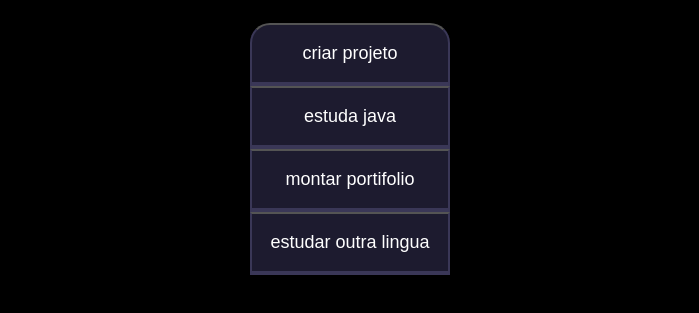
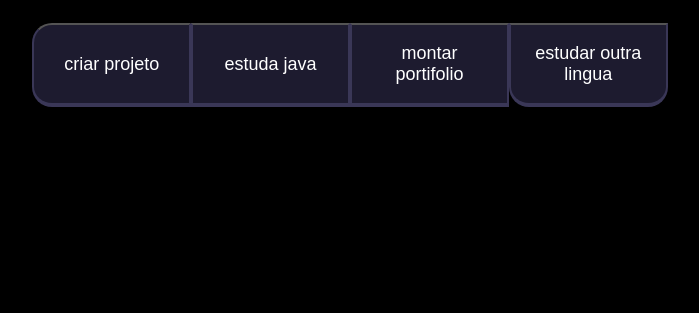
Before and after one commit to mariagabriela123gabi/3J----2024, a plain HTML site: page index.html in a window 1280 px wide. Shown: the part 93-406 px from the top of the page, without its empty margins (308-1007 px from the left). Drawn offline with Linux system fonts and the light colour scheme.

Commit message:
Add files via upload

```diff
--- a/styles.css
+++ b/styles.css
@@ -45,5 +45,17 @@ color:var(--branco);
 }
 
 .botao:first-child{
-    border-radius: 20px 20px 0 0;
+    border-radius: 20px 0 0 20px;
 }
+botao:first-child{
+    border-radius: 20px 0 20px 0;
+}
+
+.botao:last-child{
+    border-radius: 0px 0px 20px 20px;
+}
+@media screen and (min-width: 700px){
+    .botoes{
+        display: flex;
+    }
+}
```
